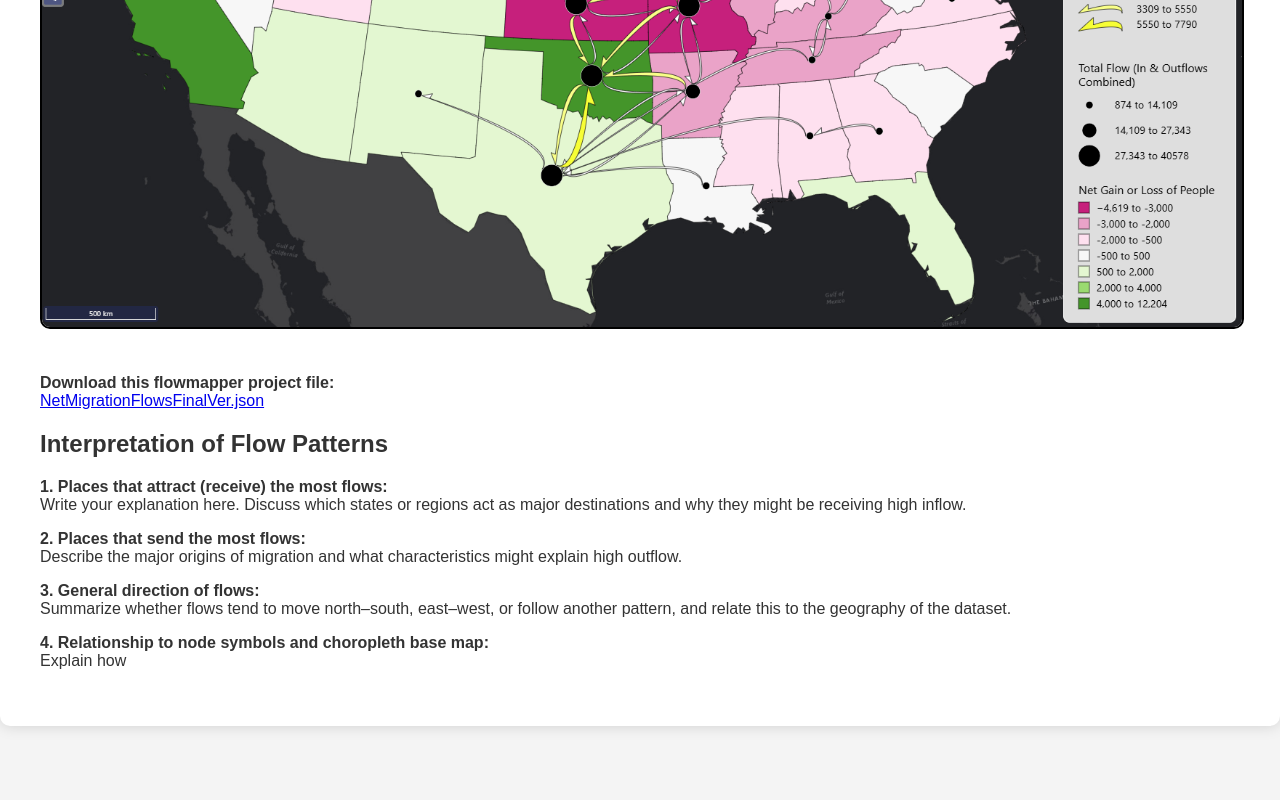
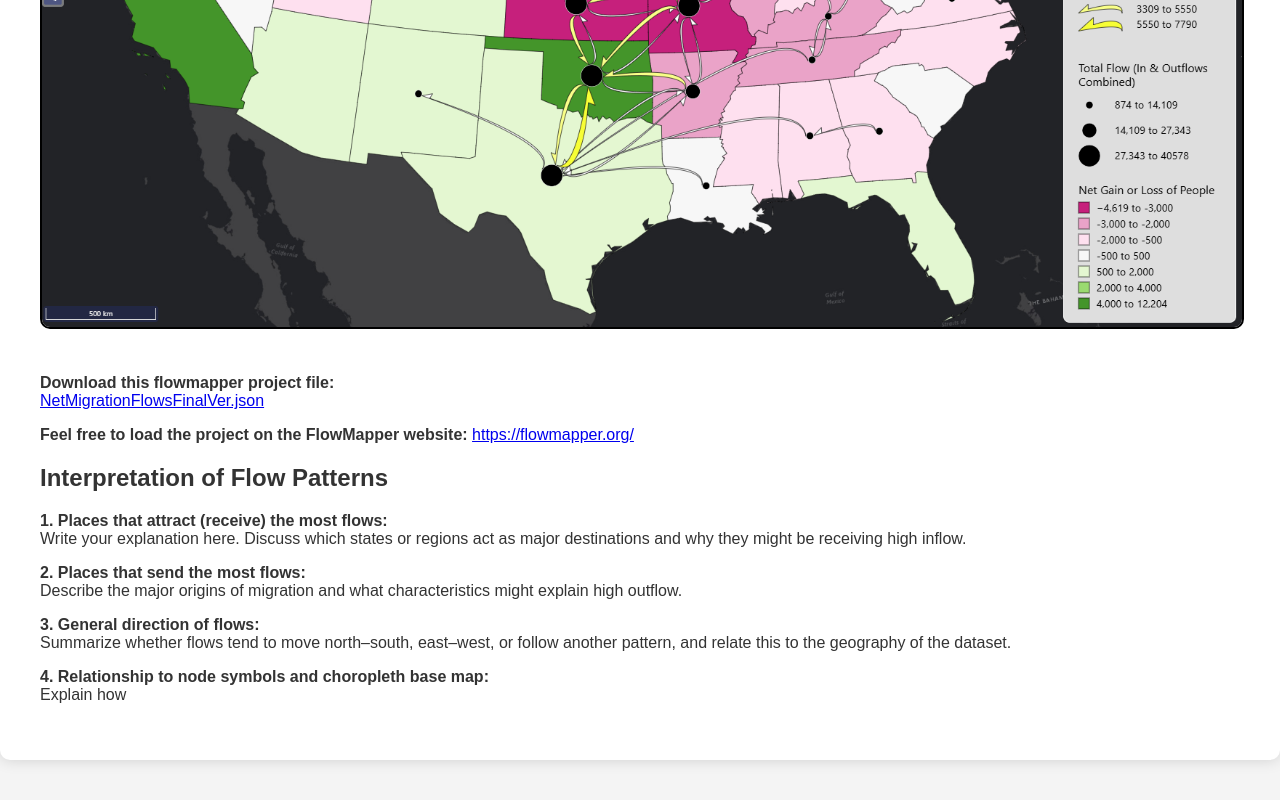
Before and after one commit to geog3540/ncbolte, a website: page assignment6.html in a window 1280 px wide. Shown: the part 633-1433 px from the top of the page. Before the commit the page ends 1399 px from the top, so only its background shows below. Drawn offline with Linux system fonts and the light colour scheme.

Commit message:
Update assignment6.html

```diff
--- a/assignment6.html
+++ b/assignment6.html
@@ -82,6 +82,13 @@
     <a href="NetMigrationFlowsFinalVer.json" download>NetMigrationFlowsFinalVer.json</a>
   </p>
 
+<p>
+  <strong>Feel free to load the project on the FlowMapper website:</strong>
+  <a href="https://flowmapper.org/" target="_blank">https://flowmapper.org/</a>
+</p>
+
+
+
   <h2>Interpretation of Flow Patterns</h2>
 
   <p>
```
